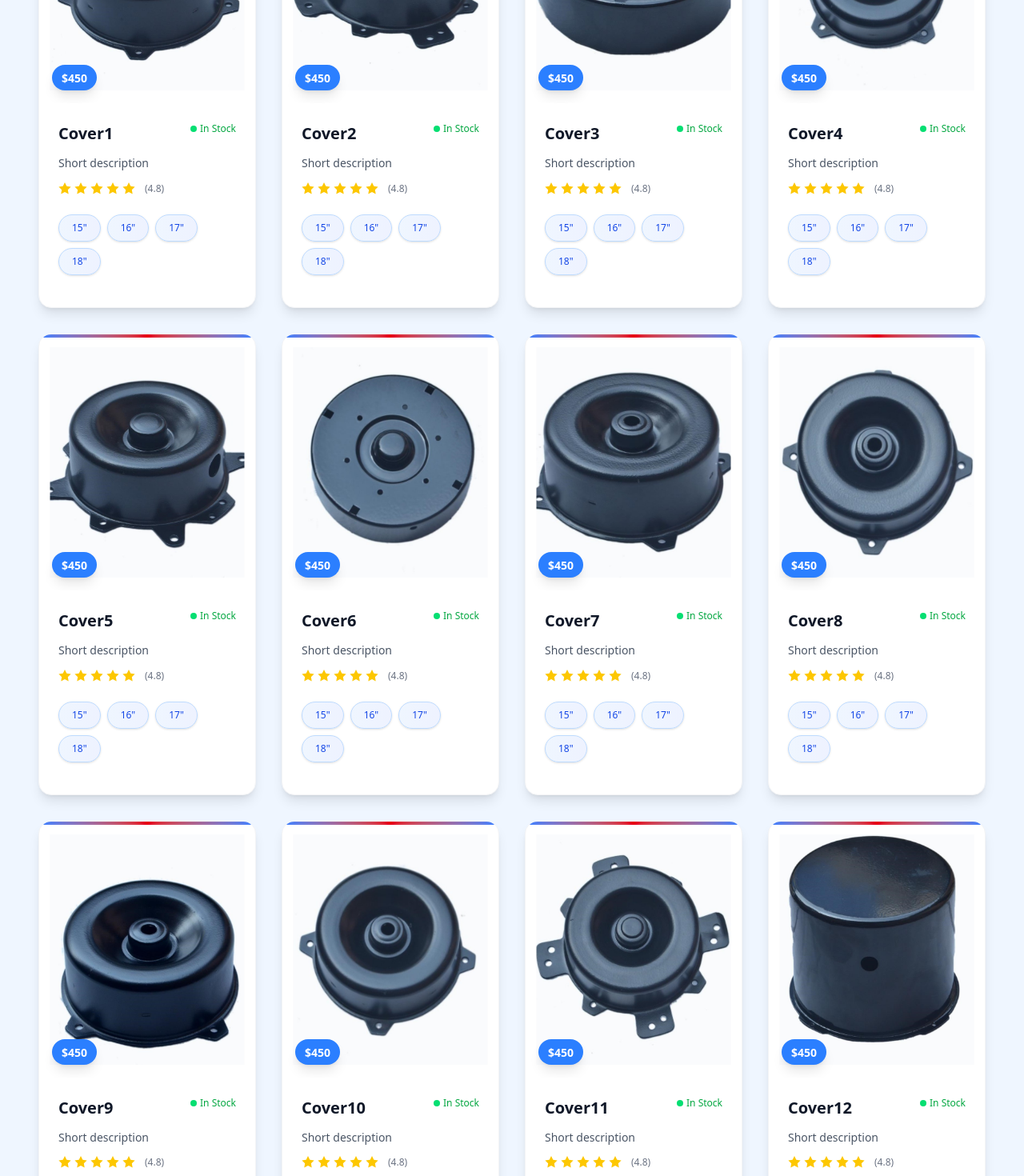
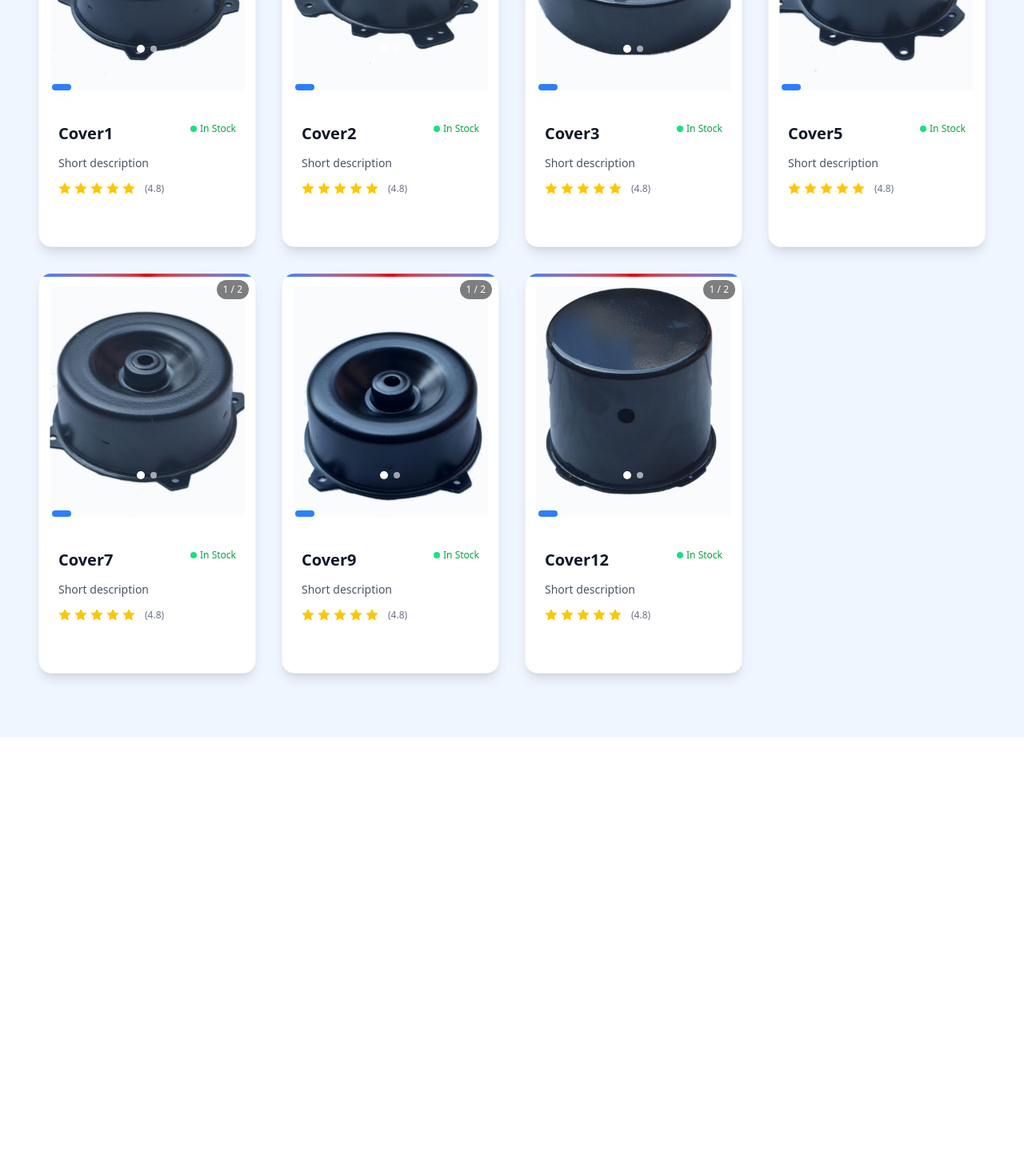
Before and after one commit to RiyaMehta16/indotech, a React (Vite) app: page /products/ac-motor-covers in a window 1280 px wide. Shown: the part 560-2030 px from the top of the page at 80% size. After the commit the page ends 1482 px from the top, so only its background shows below. Built offline with nearby package versions, Linux system fonts and the light colour scheme.

Commit message:
covers done but titles missing

```diff
--- a/src/constants/products/covers.js
+++ b/src/constants/products/covers.js
@@ -16,93 +16,52 @@ import {
 export const COVERS = [
   {
     image: cover1,
+    images: [cover1, cover4],
     title: "Cover1",
     description: "Short description",
-    price: "$450",
-    sizes: ['15"', '16"', '17"', '18"'],
   },
   {
     image: cover2,
+    images: [cover2, cover11],
+
     title: "Cover2",
     description: "Short description",
-    price: "$450",
-    sizes: ['15"', '16"', '17"', '18"'],
   },
   {
     image: cover3,
+    images: [cover3, cover6],
+
     title: "Cover3",
     description: "Short description",
-    price: "$450",
-    sizes: ['15"', '16"', '17"', '18"'],
   },
-  {
-    image: cover4,
-    title: "Cover4",
-    description: "Short description",
-    price: "$450",
-    sizes: ['15"', '16"', '17"', '18"'],
-  },
+
   {
     image: cover5,
     title: "Cover5",
     description: "Short description",
-    price: "$450",
-    sizes: ['15"', '16"', '17"', '18"'],
   },
-  {
-    image: cover6,
-    title: "Cover6",
-    description: "Short description",
-    price: "$450",
-    sizes: ['15"', '16"', '17"', '18"'],
-  },
+
   {
     image: cover7,
+    images: [cover7, cover8],
+
     title: "Cover7",
     description: "Short description",
-    price: "$450",
-    sizes: ['15"', '16"', '17"', '18"'],
   },
-  {
-    image: cover8,
-    title: "Cover8",
-    description: "Short description",
-    price: "$450",
-    sizes: ['15"', '16"', '17"', '18"'],
-  },
+
   {
     image: cover9,
+    images: [cover9, cover10],
+
     title: "Cover9",
     description: "Short description",
-    price: "$450",
-    sizes: ['15"', '16"', '17"', '18"'],
   },
-  {
-    image: cover10,
-    title: "Cover10",
-    description: "Short description",
-    price: "$450",
-    sizes: ['15"', '16"', '17"', '18"'],
-  },
-  {
-    image: cover11,
-    title: "Cover11",
-    description: "Short description",
-    price: "$450",
-    sizes: ['15"', '16"', '17"', '18"'],
-  },
+
   {
     image: cover12,
+    images: [cover12, cover13],
+
     title: "Cover12",
     description: "Short description",
-    price: "$450",
-    sizes: ['15"', '16"', '17"', '18"'],
-  },
-  {
-    image: cover13,
-    title: "Cover13",
-    description: "Short description",
-    price: "$450",
-    sizes: ['15"', '16"', '17"', '18"'],
   },
 ];
```
